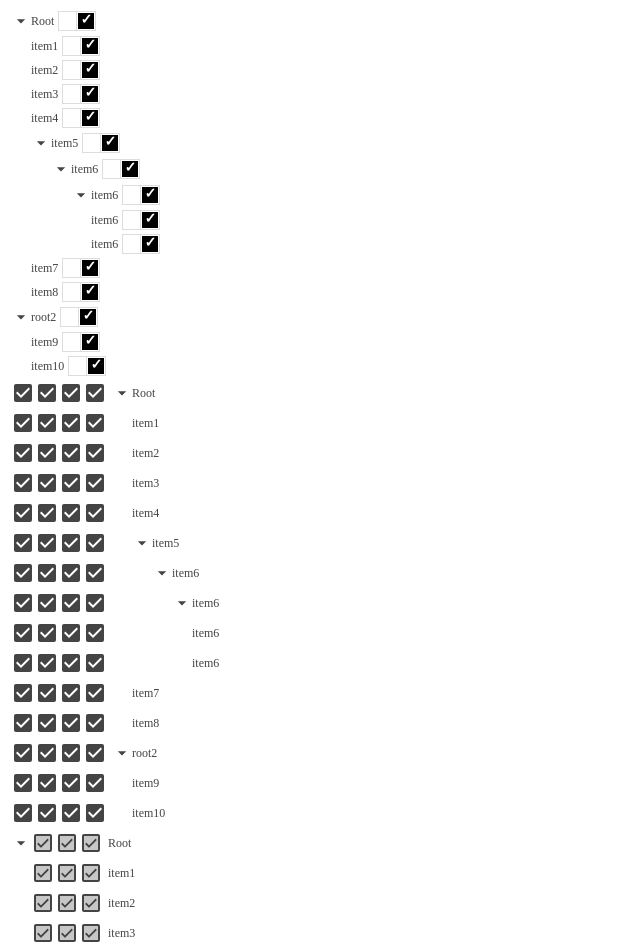
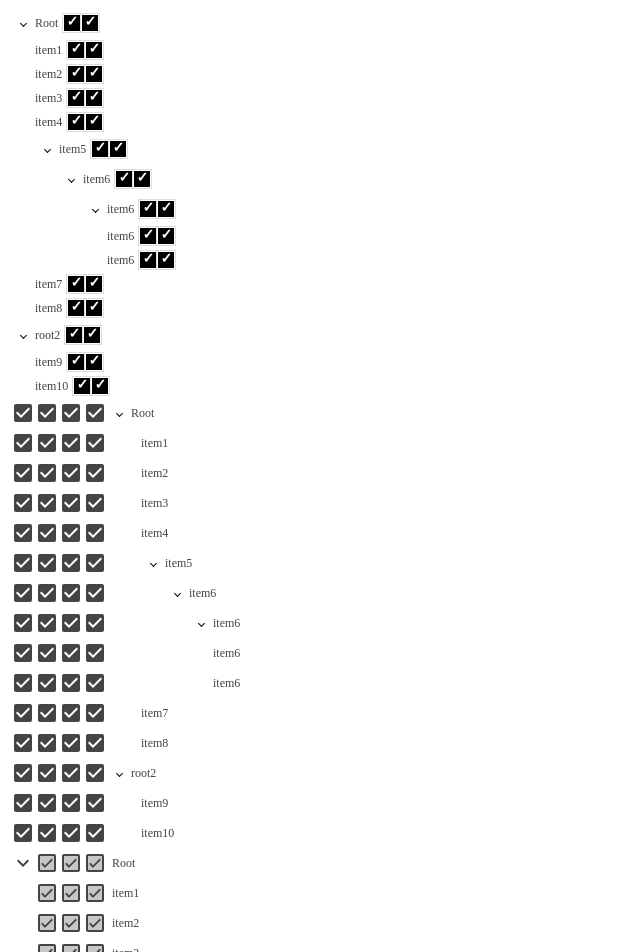
Before and after one commit to kiminseob/react-multi-checkbox-tree, a React app: page / in a window 1280 px wide. Shown: the top 952 px of the page, without its empty margins (0-640 px from the left). Built offline with nearby package versions, Linux system fonts and the light colour scheme; the HTML template or start-up script is replaced by a standard one.

Commit message:
refactor: checkbox position assemble indent props 추가

```diff
--- a/src/App.jsx
+++ b/src/App.jsx
@@ -14,6 +14,11 @@ import CheckBoxOutlineBlankTwoToneIcon from '@mui/icons-material/CheckBoxOutline
 import IndeterminateCheckBoxIcon from '@mui/icons-material/IndeterminateCheckBox';
 import IndeterminateCheckBoxTwoToneIcon from '@mui/icons-material/IndeterminateCheckBoxTwoTone';
 
+import ExpandLessIcon from '@mui/icons-material/ExpandLess';
+import ExpandMoreIcon from '@mui/icons-material/ExpandMore';
+import ChevronRightIcon from '@mui/icons-material/ChevronRight';
+// defulat icon size : 24 * 24;
+
 function App() {
   const [items, setItems] = useState({
     treeItem,
@@ -27,13 +32,12 @@ function App() {
   };
 
   const initCheckStates = (item) => {
-    return [0, 1];
+    return [1, 1];
   };
 
   return (
     <>
       <MultiTree
-        disable
         items={items.treeItem}
         itemName="treeItems"
         checkboxCount={2}
@@ -47,7 +51,7 @@ function App() {
         checkboxCount={4}
         onSelected={onSelected}
         checkboxPosition="detachLeft"
-        // checkboxDistance={40}
+        checkboxDistance={10}
         icons={{
           indeterminate: <IndeterminateCheckBoxIcon />,
           check: <CheckBoxIcon />,
@@ -64,8 +68,8 @@ function App() {
           indeterminate: <IndeterminateCheckBoxTwoToneIcon />,
           check: <CheckBoxTwoToneIcon />,
           unCheck: <CheckBoxOutlineBlankTwoToneIcon />,
-          // expand: '',
-          // collapse: '',
+          expand: <ExpandMoreIcon />,
+          collapse: <ChevronRightIcon />,
         }}
       />
     </>
--- /dev/null
+++ b/src/components/CheckboxItems/CheckboxPositionAssemble.jsx
@@ -0,0 +1,72 @@
+import React from 'react';
+import CheckboxItems from './CheckboxItems';
+import CheckboxListControl from '../CheckboxList/CheckboxListControl';
+
+const getIndent = (position, checkboxDistance, indentLevel, indent) =>
+  ({
+    detachLeft: checkboxDistance + indentLevel * indent,
+    attachLeft: indentLevel * indent,
+    attachRight: indentLevel * indent,
+  }[position]);
+
+const ItemName = ({ item, style = {} }) => {
+  return <div style={style}>{item.name}</div>;
+};
+
+const IndentBox = ({ position, checkboxDistance, indentLevel, indent }) => {
+  if (indentLevel === 0) return null;
+
+  return (
+    <i
+      style={{
+        marginRight: getIndent(position, checkboxDistance, indentLevel, indent),
+      }}
+    />
+  );
+};
+
+const CheckboxPositionAssemble = (
+  position,
+  checkboxItemsProps,
+  checkboxListControlProps,
+  itemNameProps,
+  indentProps
+) =>
+  ({
+    detachLeft: (
+      <>
+        {React.cloneElement(<CheckboxItems />, { ...checkboxItemsProps })}
+        {React.cloneElement(<IndentBox />, { ...indentProps, position })}
+        {React.cloneElement(<CheckboxListControl />, {
+          ...checkboxListControlProps,
+        })}
+        {React.cloneElement(<ItemName />, { ...itemNameProps })}
+      </>
+    ),
+    attachLeft: (
+      <>
+        {React.cloneElement(<IndentBox />, { ...indentProps, position })}
+        {React.cloneElement(<CheckboxListControl />, {
+          ...checkboxListControlProps,
+        })}
+        {React.cloneElement(<CheckboxItems />, { ...checkboxItemsProps })}
+        {React.cloneElement(<ItemName style={{ marginLeft: 5 }} />, {
+          ...itemNameProps,
+        })}
+      </>
+    ),
+    attachRight: (
+      <>
+        {React.cloneElement(<IndentBox />, { ...indentProps, position })}
+        {React.cloneElement(<CheckboxListControl />, {
+          ...checkboxListControlProps,
+        })}
+        {React.cloneElement(<ItemName style={{ marginRight: 5 }} />, {
+          ...itemNameProps,
+        })}
+        {React.cloneElement(<CheckboxItems />, { ...checkboxItemsProps })}
+      </>
+    ),
+  }[position]);
+
+export default CheckboxPositionAssemble;
--- a/src/components/CheckboxList/CheckboxList.tsx
+++ b/src/components/CheckboxList/CheckboxList.tsx
@@ -1,17 +1,11 @@
 /* eslint-disable jsx-a11y/click-events-have-key-events */
 /* eslint-disable jsx-a11y/no-static-element-interactions */
 import React from 'react';
-import { ArrowDropDown, ArrowRight } from '@mui/icons-material';
 import CheckboxItems from '../CheckboxItems/CheckboxItems';
+import CheckboxPositionAssemble from '../CheckboxItems/CheckboxPositionAssemble';
+import CheckboxListControl from './CheckboxListControl';
 import styles from './checkboxlist.module.scss';
-import type { ItemState } from '../Tree/MultiTree';
-import type { Icons } from '../Checkbox/Checkbox';
-
-export type Item = {
-  id: number;
-  name: string;
-  parentId: number;
-};
+import { ItemState, Icons, Item } from 'types';
 
 type CheckboxListProps = {
   itemStates: ItemState[];
@@ -23,6 +17,7 @@ type CheckboxListProps = {
   idsToRender?: number[];
   indentLevel?: number;
   icons: Icons;
+  indent: number;
   onClick: (id: number, idx: number) => void;
   getStatesForId: (id: number) => number[] | undefined;
   toggle: (e: React.MouseEvent<HTMLSpanElement>) => void;
@@ -38,6 +33,7 @@ const CheckboxList: React.FC<CheckboxListProps> = ({
   idsToRender = [],
   indentLevel = 0,
   icons,
+  indent,
   onClick = () => {},
   getStatesForId,
   toggle,
@@ -63,19 +59,13 @@ const CheckboxList: React.FC<CheckboxListProps> = ({
         idsToRender={nodeItems.map((i) => i.id)}
         indentLevel={indentLevel + 1}
         icons={icons}
+        indent={indent}
         onClick={onClick}
         getStatesForId={getStatesForId}
         toggle={toggle}
       />
     );
   };
-
-  const setArrowIcon = (id: number) =>
-    itemStates.find((i) => i.id === id)?.expaned ? (
-      <ArrowDropDown sx={innerStyle.arrow} />
-    ) : (
-      <ArrowRight sx={innerStyle.arrow} />
-    );
 
   return (
     <ul className={styles.list}>
@@ -84,94 +74,25 @@ const CheckboxList: React.FC<CheckboxListProps> = ({
         const checkboxStates = getStatesForId(id);
 
         return (
-          <React.Fragment key={item?.id}>
-            <li data-id={`${itemName}-${item!.id}`}>
+          <React.Fragment key={item.id}>
+            <li data-id={`${itemName}-${item.id}`}>
               <div>
-                {checkboxPosition === 'detachLeft' && (
-                  <>
-                    <CheckboxItems
-                      item={item!}
-                      icons={icons}
-                      checkboxCount={checkboxCount}
-                      checkboxStates={checkboxStates!}
-                      onClick={onClick}
-                      style={{
-                        marginRight:
-                          indentLevel === 0
-                            ? checkboxDistance
-                            : checkboxDistance + indentLevel * 20,
-                      }}
-                    />
-                    <CheckboxListControl
-                      item={item}
-                      itemStates={itemStates}
-                      icons={icons}
-                      getNodeItems={getNodeItems}
-                      toggle={toggle}
-                    />
-                    <div>{item?.name}</div>
-                  </>
-                )}
-                {checkboxPosition === 'attachLeft' && (
-                  <>
-                    <div
-                      style={{
-                        marginRight: indentLevel * 20,
-                      }}
-                    />
-                    <CheckboxListControl
-                      item={item}
-                      itemStates={itemStates}
-                      icons={icons}
-                      getNodeItems={getNodeItems}
-                      toggle={toggle}
-                    />
-                    <CheckboxItems
-                      item={item!}
-                      icons={icons}
-                      checkboxCount={checkboxCount}
-                      checkboxStates={checkboxStates!}
-                      onClick={onClick}
-                      style={{
-                        marginRight: 5,
-                      }}
-                    />
-                    <div>{item?.name}</div>
-                  </>
-                )}
-                {checkboxPosition === 'attachRight' && (
-                  <>
-                    <div
-                      style={{
-                        marginRight: indentLevel * 20,
-                      }}
-                    />
-                    <CheckboxListControl
-                      item={item}
-                      itemStates={itemStates}
-                      icons={icons}
-                      getNodeItems={getNodeItems}
-                      toggle={toggle}
-                    />
-                    <div
-                      style={{
-                        marginRight: 5,
-                      }}
-                    >
-                      {item?.name}
-                    </div>
-                    <CheckboxItems
-                      item={item!}
-                      icons={icons}
-                      checkboxCount={checkboxCount}
-                      checkboxStates={checkboxStates!}
-                      onClick={onClick}
-                    />
-                  </>
+                {CheckboxPositionAssemble(
+                  checkboxPosition,
+                  {
+                    item,
+                    icons,
+                    checkboxCount,
+                    checkboxStates,
+                    onClick,
+                  },
+                  { item, itemStates, icons, getNodeItems, toggle },
+                  { item },
+                  { indentLevel, indent, checkboxDistance }
                 )}
               </div>
             </li>
-            {getChildNodes(item!.id)}
+            {getChildNodes(item.id)}
           </React.Fragment>
         );
       })}
@@ -179,37 +100,4 @@ const CheckboxList: React.FC<CheckboxListProps> = ({
   );
 };
 
-type CheckboxListControl = {
-  item: Item;
-  itemStates: ItemState[];
-  icons: Icons;
-  getNodeItems: (parentId: number) => Item[];
-  toggle: (e: React.MouseEvent<HTMLSpanElement>) => void;
-};
-
-const CheckboxListControl: React.FC<CheckboxListControl> = ({
-  item,
-  itemStates,
-  icons,
-  getNodeItems,
-  toggle,
-}) => {
-  const setIcon = (id: number) =>
-    itemStates.find((i) => i.id === id)?.expaned ? (
-      <ArrowDropDown sx={innerStyle.arrow} />
-    ) : (
-      <ArrowRight sx={innerStyle.arrow} />
-    );
-
-  return getNodeItems(item!.id).length !== 0 ? (
-    <span onClick={toggle}>{setIcon(item!.id)}</span>
-  ) : (
-    <></>
-  );
-};
-
-const innerStyle = {
-  arrow: { width: '20px', height: '20px' },
-};
-
 export default CheckboxList;
--- a/src/components/Tree/MultiTree.tsx
+++ b/src/components/Tree/MultiTree.tsx
@@ -1,22 +1,13 @@
 import React, { useCallback, useState, useEffect } from 'react';
 import CheckboxList from '../CheckboxList/CheckboxList';
 import { updateItemStates } from './updateItemStates';
-import type { Item } from '../CheckboxList/CheckboxList';
-import type { Icons } from '../Checkbox/Checkbox';
+import { Item, Icons, ItemState } from 'types';
 import styles from '../CheckboxList/checkboxlist.module.scss';
 
 export const CheckboxState = {
   UNCHECKED: 0,
   CHECKED: 1,
   INDETERMINATE: 2,
-};
-
-export type ItemState = {
-  id: number;
-  parentId: number;
-  checkStates: number[];
-  visible: boolean;
-  expaned: boolean;
 };
 
 type MultiTreeProps = {
@@ -27,6 +18,7 @@ type MultiTreeProps = {
   checkboxCount: number;
   checkboxPosition: string;
   checkboxDistance: number;
+  indent: number;
   icons: Icons;
   onSelected: (itemName: string, updateStates: ItemState[]) => void;
   initCheckStates: (item: Item | undefined) => number[];
@@ -40,6 +32,7 @@ const MultiTree: React.FC<MultiTreeProps> = ({
   checkboxCount = 1,
   checkboxPosition = 'detachLeft',
   checkboxDistance = 5,
+  indent = 24,
   icons = {},
   onSelected = () => {},
   initCheckStates,
@@ -55,7 +48,7 @@ const MultiTree: React.FC<MultiTreeProps> = ({
     parentId: item.parentId,
     checkStates: initCheckStates(item),
     visible: true,
-    expaned: true,
+    expand: true,
   }));
 
   const [itemStates, setItemStates] = useState<ItemState[]>(defaultItemStates);
@@ -78,36 +71,34 @@ const MultiTree: React.FC<MultiTreeProps> = ({
   const getChildIds = (parentId: number) =>
     items.filter((i) => i.parentId === parentId).map((i) => i.id);
 
-  const toggleChild = (id: number, isExpaned: Boolean) => {
+  const toggleChild = (id: number, isExpand: Boolean) => {
     const childIds = getChildIds(id);
 
     childIds.map((childId) => {
       const ele = document.querySelector(`[data-id='${itemName}-${childId}']`);
-      ele!.className = isExpaned ? styles.invisible : styles.visible;
+      ele!.className = isExpand ? styles.invisible : styles.visible;
     });
 
     onSelected(
       itemName,
       itemStates.map((i) => {
-        i.expaned = i.id === id ? !isExpaned : i.expaned;
-        i.visible = childIds.indexOf(i.id) >= 0 ? !isExpaned : i.visible;
+        i.expand = i.id === id ? !isExpand : i.expand;
+        i.visible = childIds.indexOf(i.id) >= 0 ? !isExpand : i.visible;
         return i;
       })
     );
 
-    if (isExpaned) {
-      childIds.map((childId) => toggleChild(childId, isExpaned));
+    if (isExpand) {
+      childIds.map((childId) => toggleChild(childId, isExpand));
     }
   };
 
   const toggle = (e: React.MouseEvent<HTMLSpanElement>) => {
     const id = e.currentTarget.closest('li')!.dataset.id?.split('-')[1];
     console.log(id);
-    const isExpaned = itemStates.find(
-      (i) => i.id === parseInt(id!, 10)
-    )!.expaned;
+    const isExpand = itemStates.find((i) => i.id === parseInt(id!, 10))!.expand;
 
-    toggleChild(parseInt(id!, 10), isExpaned);
+    toggleChild(parseInt(id!, 10), isExpand);
   };
 
   return (
@@ -122,6 +113,7 @@ const MultiTree: React.FC<MultiTreeProps> = ({
         itemStates={itemStates}
         checkboxPosition={checkboxPosition}
         checkboxDistance={checkboxDistance}
+        indent={indent}
         icons={icons}
       />
     </>
```
